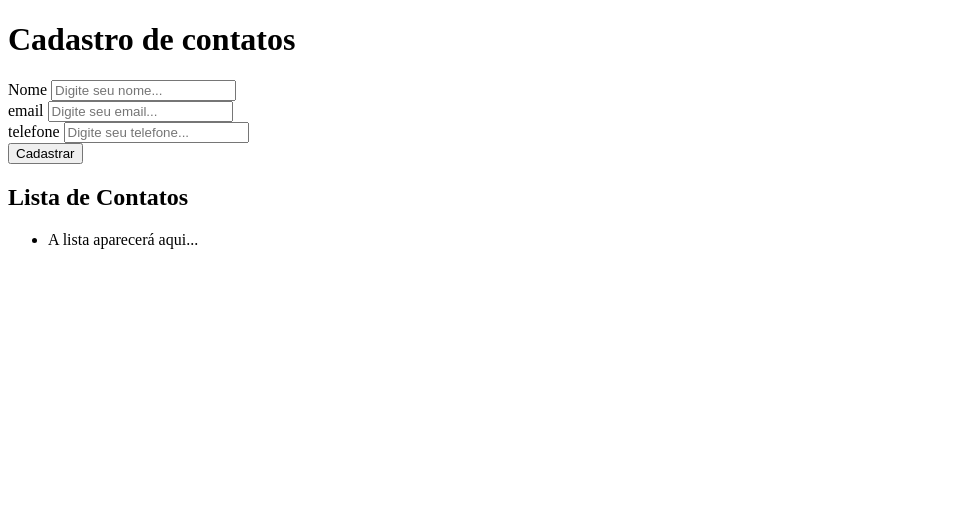
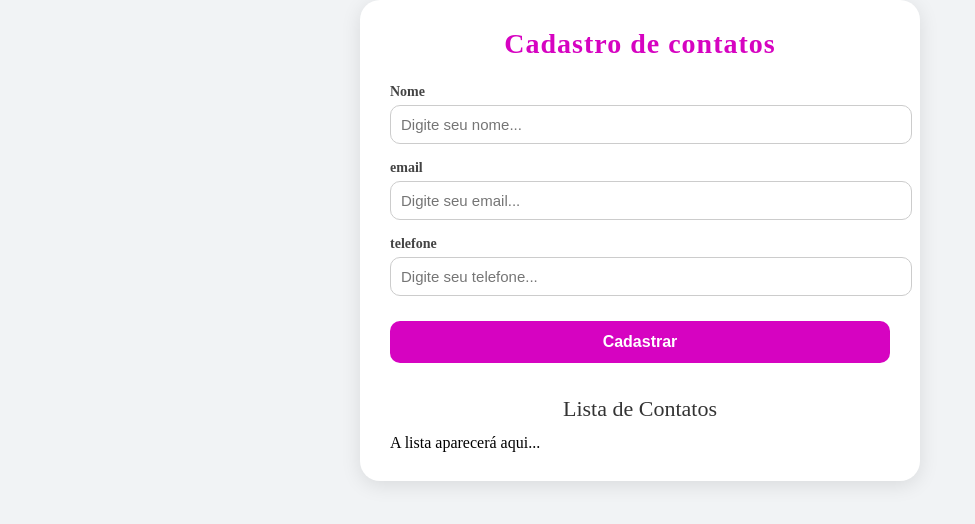
Before and after one commit to eduardosantanadasilva0-art/full-stack, a plain HTML site: page smart-contatos/index.html in a window 1280 px wide. Shown: the whole page, without its empty margins (0-975 px from the left). Drawn offline with Linux system fonts and the light colour scheme.

Commit message:
Adicionando arquivo

```diff
--- /dev/null
+++ b/smart-contatos/CSS/reset.css
@@ -0,0 +1,48 @@
+/* http://meyerweb.com/eric/tools/css/reset/
+   v2.0 | 20110126
+   License: none (public domain)
+*/
+
+html, body, div, span, applet, object, iframe,
+h1, h2, h3, h4, h5, h6, p, blockquote, pre,
+a, abbr, acronym, address, big, cite, code,
+del, dfn, em, img, ins, kbd, q, s, samp,
+small, strike, strong, sub, sup, tt, var,
+b, u, i, center,
+dl, dt, dd, ol, ul, li,
+fieldset, form, label, legend,
+table, caption, tbody, tfoot, thead, tr, th, td,
+article, aside, canvas, details, embed,
+figure, figcaption, footer, header, hgroup,
+menu, nav, output, ruby, section, summary,
+time, mark, audio, video {
+	margin: 0;
+	padding: 0;
+	border: 0;
+	font-size: 100%;
+	font: inherit;
+	vertical-align: baseline;
+}
+/* HTML5 display-role reset for older browsers */
+article, aside, details, figcaption, figure,
+footer, header, hgroup, menu, nav, section {
+	display: block;
+}
+body {
+	line-height: 1;
+}
+ol, ul {
+	list-style: none;
+}
+blockquote, q {
+	quotes: none;
+}
+blockquote:before, blockquote:after,
+q:before, q:after {
+	content: '';
+	content: none;
+}
+table {
+	border-collapse: collapse;
+	border-spacing: 0;
+}
--- /dev/null
+++ b/smart-contatos/CSS/style.css
@@ -0,0 +1,123 @@
+body {
+    background: #f1f3f5;
+    padding: 30px;
+}
+
+/* CONTAINER */
+.container {
+    max-width: 500px;
+    margin: auto;
+    background: #fff;
+    padding: 30px;
+    border-radius: 20px;
+    box-shadow: 0 4px 20px rgba(0,0,0,0.1);
+}
+
+/* TÍTULO PRINCIPAL */
+.container h1 {
+    text-align: center;
+    margin-bottom: 25px;
+    font-size: 28px;
+    font-weight: bold;
+    color: #d603c1;
+    letter-spacing: 1px;
+}
+
+/* SUBTÍTULOS */
+.h2 {
+    margin-top: 35px;
+    margin-bottom: 15px;
+    font-size: 22px;
+    text-align: center;
+    color: #333;
+}
+
+/* FORMULÁRIO */
+.form .group {
+    margin-bottom: 15px;
+}
+
+
+.group label {
+    font-weight: bold;
+    color: #444;
+    font-size: 14px;
+}
+
+.group input {
+    width: 100%;
+    padding: 10px;
+    margin-top: 6px;
+    border: 1px solid #ccc;
+    border-radius: 10px;
+    transition: 0.3s;
+    font-size: 15px;
+}
+
+.group input:focus {
+    border-color: #4c6ef5;
+    box-shadow: 0px 0px 5px rgba(76,110,245,0.4);
+    outline: none;
+}
+
+button {
+    width: 100%;
+    margin-top: 10px;
+    padding: 12px;
+    background: #d603c1;
+    color: #fff;
+    border: none;
+    border-radius: 10px;
+    font-size: 16px;
+    cursor: pointer;
+    transition: 0.3s;
+    font-weight: bold;
+}
+
+.group button:hover {
+    background: #364fc7;
+}
+
+/* LISTA DE CONTATOS */
+.lista {
+    list-style: none;
+    margin-top: 15px;
+    padding: 0;
+}
+
+.lista li {
+    background: #ffffff;
+    padding: 15px;
+    margin-bottom: 12px;
+    border-radius: 12px;
+    box-shadow: 0 3px 10px rgba(0,0,0,0.08);
+    border-left: 6px solid #4c6ef5;
+    display: flex;
+    flex-direction: column;
+    gap: 4px;
+    transition: 0.2s ease;
+}
+
+.lista li:hover {
+    transform: scale(1.02);
+    background: #f8faff;
+}
+
+/* TEXTO DOS CONTATOS */
+.contato-nome {
+    font-size: 18px;
+    font-weight: bold;
+    color: #333;
+}
+
+.contato-email,
+.contato-telefone {
+    font-size: 14px;
+    color: #555;
+}
+
+/* ITEM DE EXEMPLO */
+.item-exemplo {
+    opacity: 0.6;
+    font-style: italic;
+}
--- a/smart-contatos/index.html
+++ b/smart-contatos/index.html
@@ -4,6 +4,8 @@
     <meta charset="UTF-8">
     <meta name="viewport" content="width=device-width, initial-scale=1.0">
     <title>Smart Conatos</title>
+    <link rel="stylesheet" href="./css/style.css">
+    <link rel="stylesheet" href="./css/reset.css">
 </head>
 <body>
     <main class="container">
@@ -31,7 +33,7 @@
     <button type="submit">Cadastrar</button>
     </form>
 
- <h2>Lista de Contatos</h2>
+ <h2 class="h2">Lista de Contatos</h2>
 
     <ul>
         <!-- Aqui a lista vai aparecer (Futaturamente com Js) -->
```
